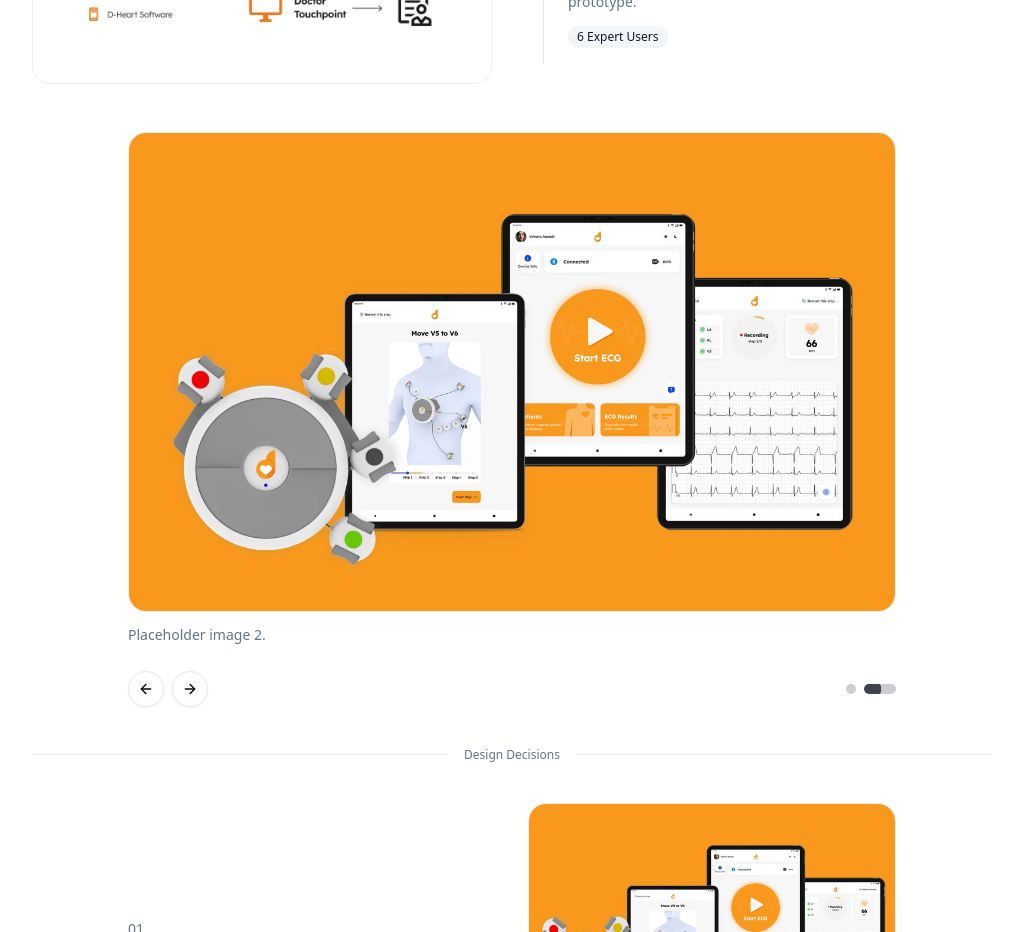
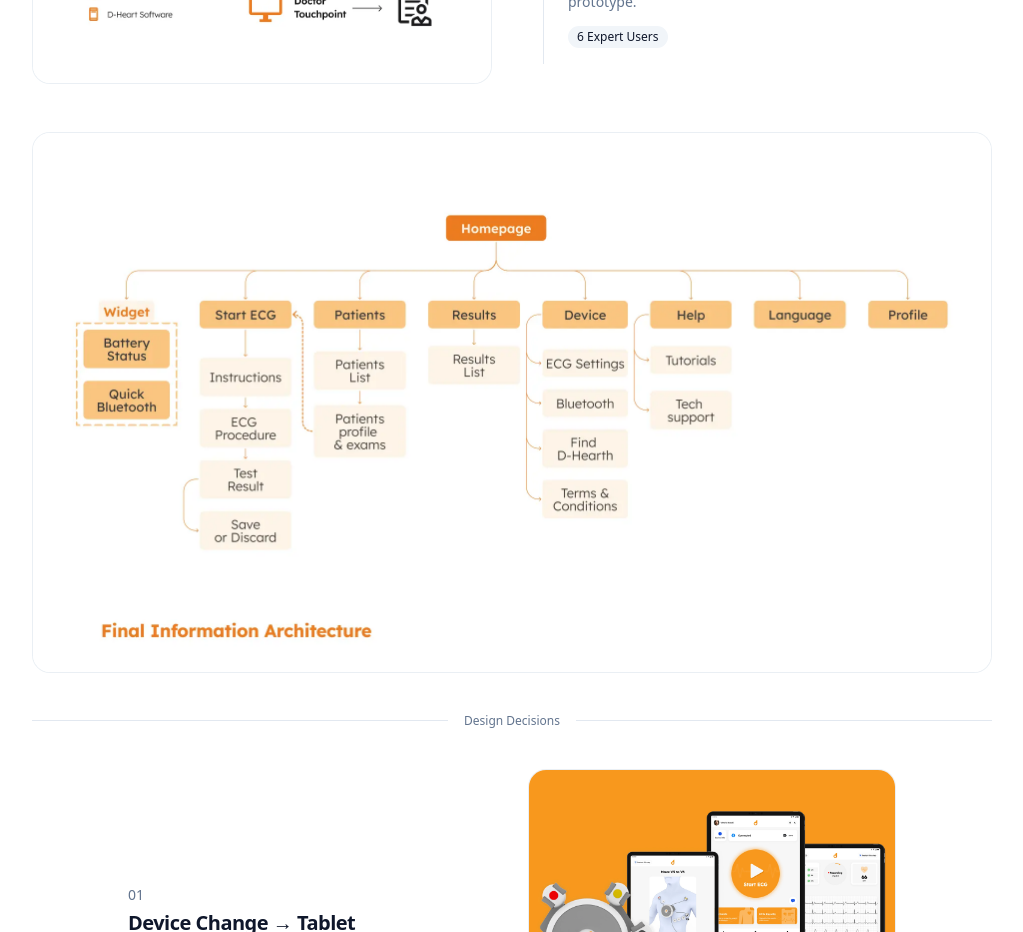
Before and after one commit to shkyb/shkyb.github.io, a React (Vite) app: page /projects/d-heart in a window 1280 px wide. Shown: the part 8940-9872 px from the top of the page, without its empty margins (128-1151 px from the left). Built offline with nearby package versions, Linux system fonts and the light colour scheme.

Commit message:
d-heart IA image added

```diff
--- a/src/case-studies/d-heart/index.jsx
+++ b/src/case-studies/d-heart/index.jsx
@@ -25,6 +25,7 @@ import imgFindLed from "./assets/dh_find_led.webp"
 import imgFindCntx from "./assets/dh_find_cntx.webp"
 import imgFindResult from "./assets/dh_find_rslt.webp"
 import imgNewEco from "./assets/dh_new_eco.webp"
+import imgNewIA from "./assets/dh_new_ia.webp"
 
 
 import { Prose } from "@/components/case/layout/Prose"
@@ -894,7 +895,7 @@ show
 
             /> */}
 
-            <Carousel
+            {/* <Carousel
               className="mx-auto mt-12 max-w-5xl"
               options={{ align: "start", loop: true }}
               plugins={[
@@ -941,9 +942,15 @@ show
 
                 <CarouselDots className="mt-0 justify-end" progressDuration={4500} />
               </div>
-            </Carousel>
+            </Carousel> */}
+
+
+
+
           </div>
-
+          <Figure
+            src={imgNewIA}
+          />
 
 
 
```
Also changed, not shown: src/case-studies/d-heart/assets/dh_new_ia.webp (added).
